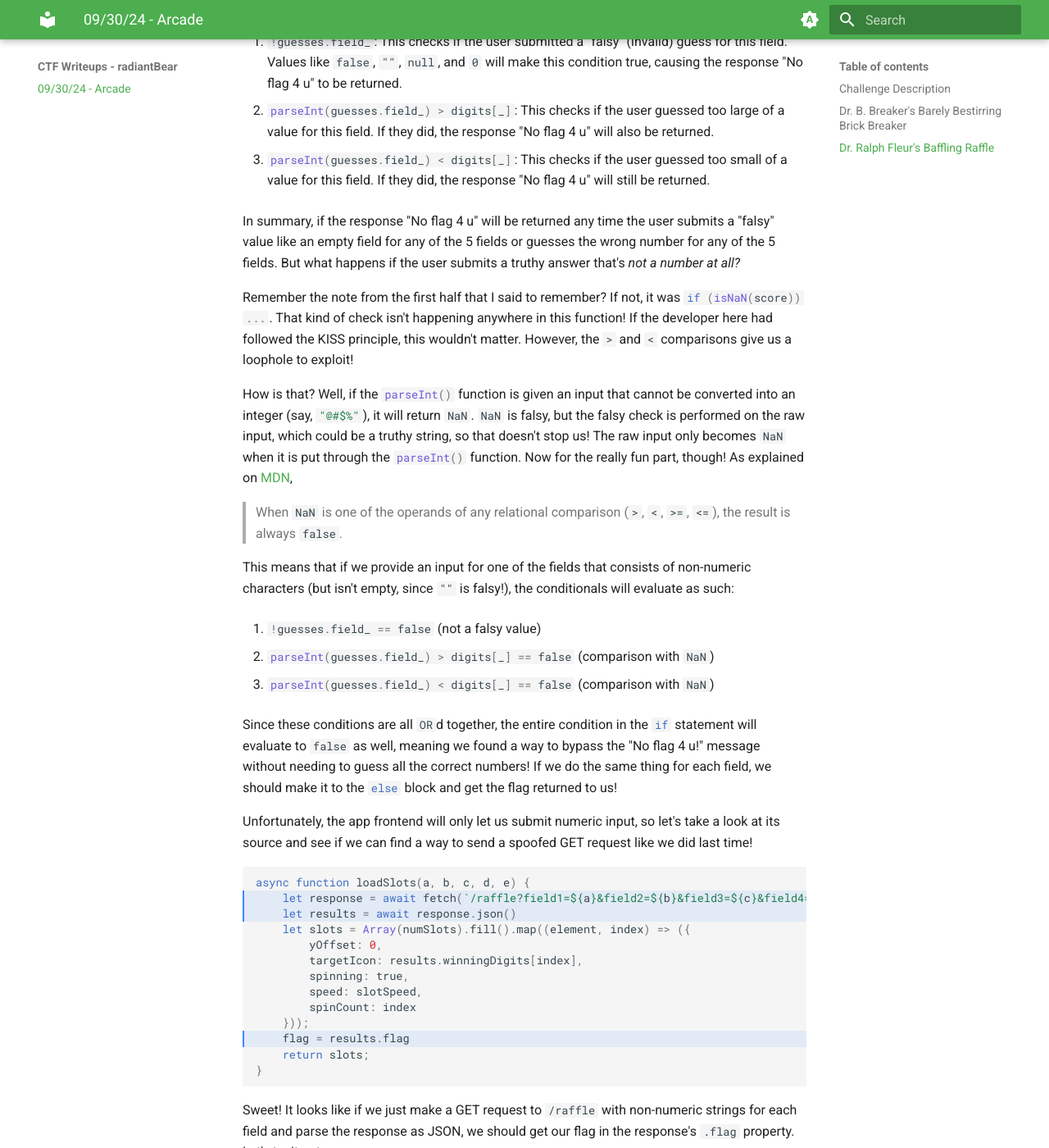
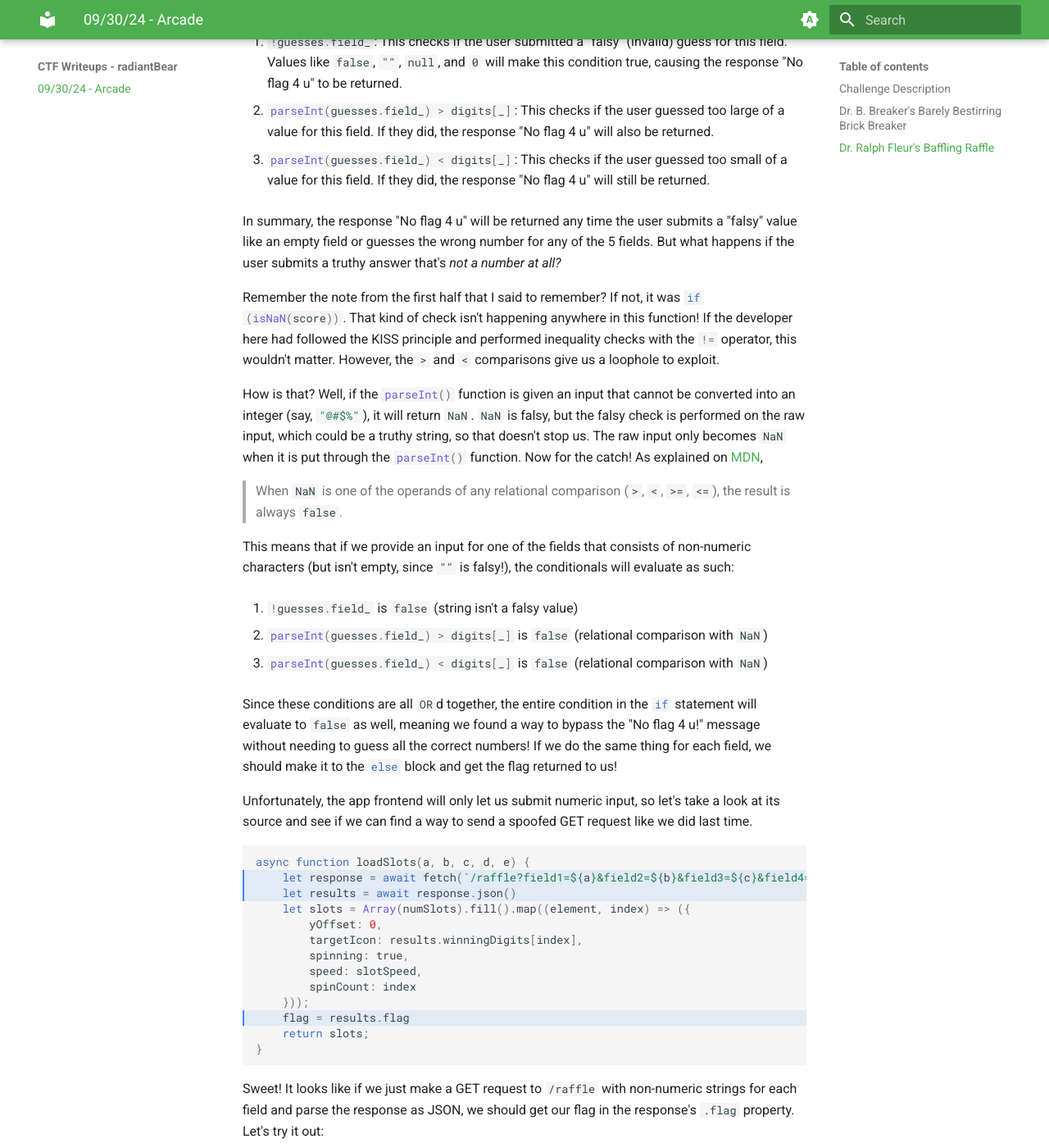
Before and after one commit to radiantBear/ctf-writeups, an MkDocs documentation site: the page built from docs/arcade.md, in a window 1280 px wide and 1400 px high, scrolled down 2665 px. Shown: the whole window at 82% size. Built offline with MkDocs 1.6.1 and Material for MkDocs 9.7.7, drawn with Linux system fonts in a browser that asks for light colours; some of the changed text lies outside the part shown.

Commit message:
Fix typos & clean up

````diff
--- a/docs/arcade.md
+++ b/docs/arcade.md
@@ -91,7 +91,7 @@ And with that, we have the flag! On to the next half...
 ## Dr. Ralph Fleur's Baffling Raffle
 The second half of tonight's challenge ups the ante a bit. A second game provided to the
 Geriatric Gamblers' Emporium is a raffle where the user can pick 5 numbers and roll to see
-if they correctly guessed the numbers! It'll take a ***very*** long time to correctly
+if they correctly guessed the numbers. It'll take a ***very*** long time to correctly
 guess all 5 numbers, so let's take a look at the Express backend again and see if we can
 find a workaround!
 
@@ -137,33 +137,37 @@ same pattern, so let's break down each condition:
     of a value for this field. If they did, the response "No flag 4 u" will still be
     returned.
 
-In summary, if the  response "No flag 4 u" will be returned any time the user submits a
-"falsy" value like an empty field for any of the 5 fields or guesses the wrong number for
-any of the 5 fields. But what happens if the user submits a truthy answer that's *not a
-number at all?*
+In summary, the response "No flag 4 u" will be returned any time the user submits a
+"falsy" value like an empty field or guesses the wrong number for any of the 5 fields. But
+what happens if the user submits a truthy answer that's *not a number at all?*
 
 Remember the note from the first half that I said to remember? If not, it was
-`#!js if (isNaN(score)) ...`. That kind of check isn't happening anywhere in this
-function! If the developer here had followed the KISS principle, this wouldn't matter.
-However, the `>` and `<` comparisons give us a loophole to exploit!
+`#!js if (isNaN(score))`. That kind of check isn't happening anywhere in this function! If
+the developer here had followed the KISS principle and performed inequality checks with
+the `#!js !=` operator, this wouldn't matter. However, the `>` and `<` comparisons give us
+a loophole to exploit.
 
 How is that? Well, if the `#!js parseInt()` function is given an input that cannot be
 converted into an integer (say, `#!js "@#$%"`), it will return `NaN`. `NaN` is falsy, but
 the falsy check is performed on the raw input, which could be a truthy string, so that
-doesn't stop us! The raw input only becomes `NaN` when it is put through the
-`#!js parseInt()` function. Now for the really fun part, though! As explained on
+doesn't stop us. The raw input only becomes `NaN` when it is put through the
+`#!js parseInt()` function. Now for the catch! As explained on
 [MDN](https://developer.mozilla.org/en-US/docs/Web/JavaScript/Reference/Global_Objects/NaN),
 
-> When `NaN` is one of the operands of any relational comparison (`>`, `<`, `>=`, `<=`), the result is always `false`.
+> When `NaN` is one of the operands of any relational comparison (`>`, `<`, `>=`, `<=`),
+> the result is always `false`.
 
 This means that if we provide an input for one of the fields that consists of non-numeric
-characters (but isn't empty, since `""` is falsy!), the conditionals will evaluate as such:
+characters (but isn't empty, since `""` is falsy!), the conditionals will evaluate as
+such:
 
-1. `#!js !guesses.field_ == false` (not a falsy value)
+1. `#!js !guesses.field_` is `#!js false` (string isn't a falsy value)
 
-2. `#!js parseInt(guesses.field_) > digits[_] == false` (comparison with `NaN`)
+2. `#!js parseInt(guesses.field_) > digits[_]` is `#!js false` (relational comparison with
+    `NaN`)
 
-3. `#!js parseInt(guesses.field_) < digits[_] == false` (comparison with `NaN`)
+3. `#!js parseInt(guesses.field_) < digits[_]` is `#!js false` (relational comparison with
+    `NaN`)
 
 Since these conditions are all `OR`d together, the entire condition in the `#!js if`
 statement will evaluate to `false` as well, meaning we found a way to bypass the "No flag
@@ -173,7 +177,7 @@ us!
 
 Unfortunately, the app frontend will only let us submit numeric input, so let's take a
 look at its source and see if we can find a way to send a spoofed GET request like we did
-last time!
+last time.
 
 ```js hl_lines="2 3 11"
 async function loadSlots(a, b, c, d, e) {
````
Also changed, not shown: other parts of docs/arcade.md (+1 -1 lines).
